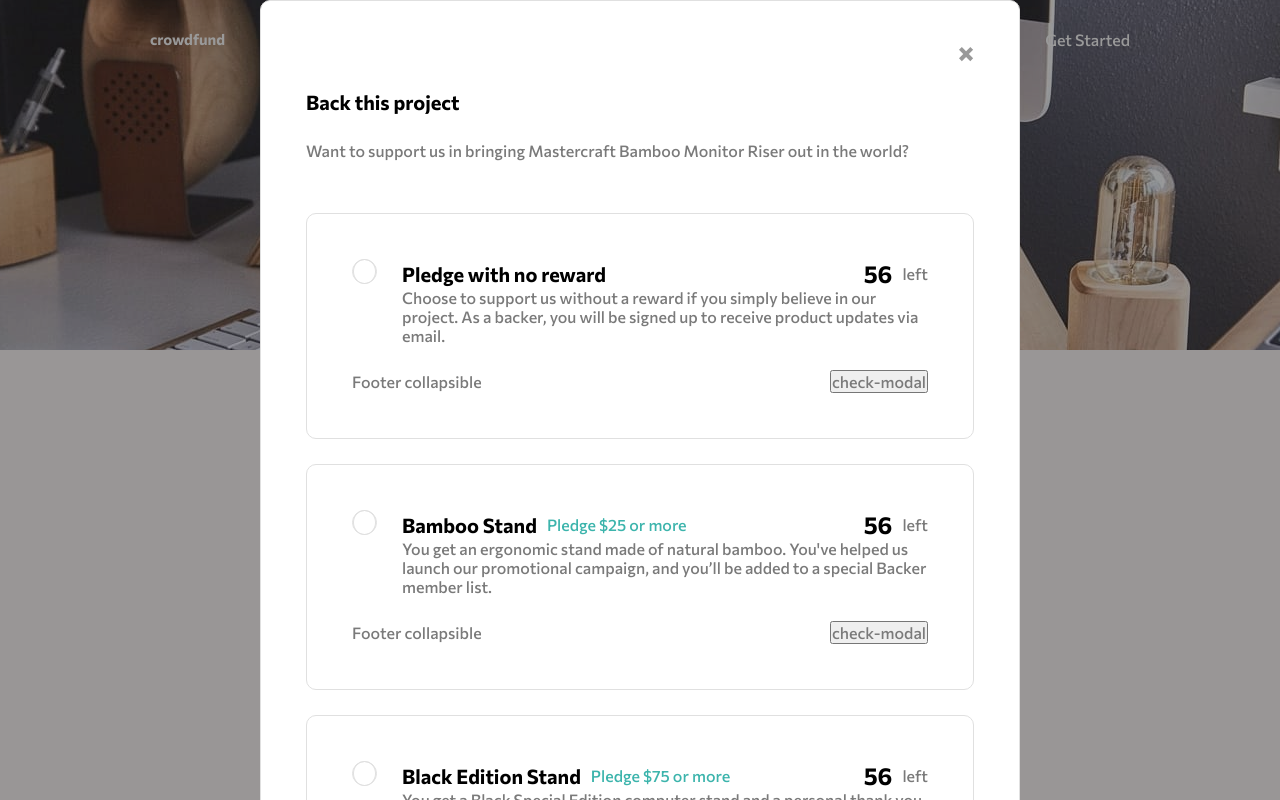
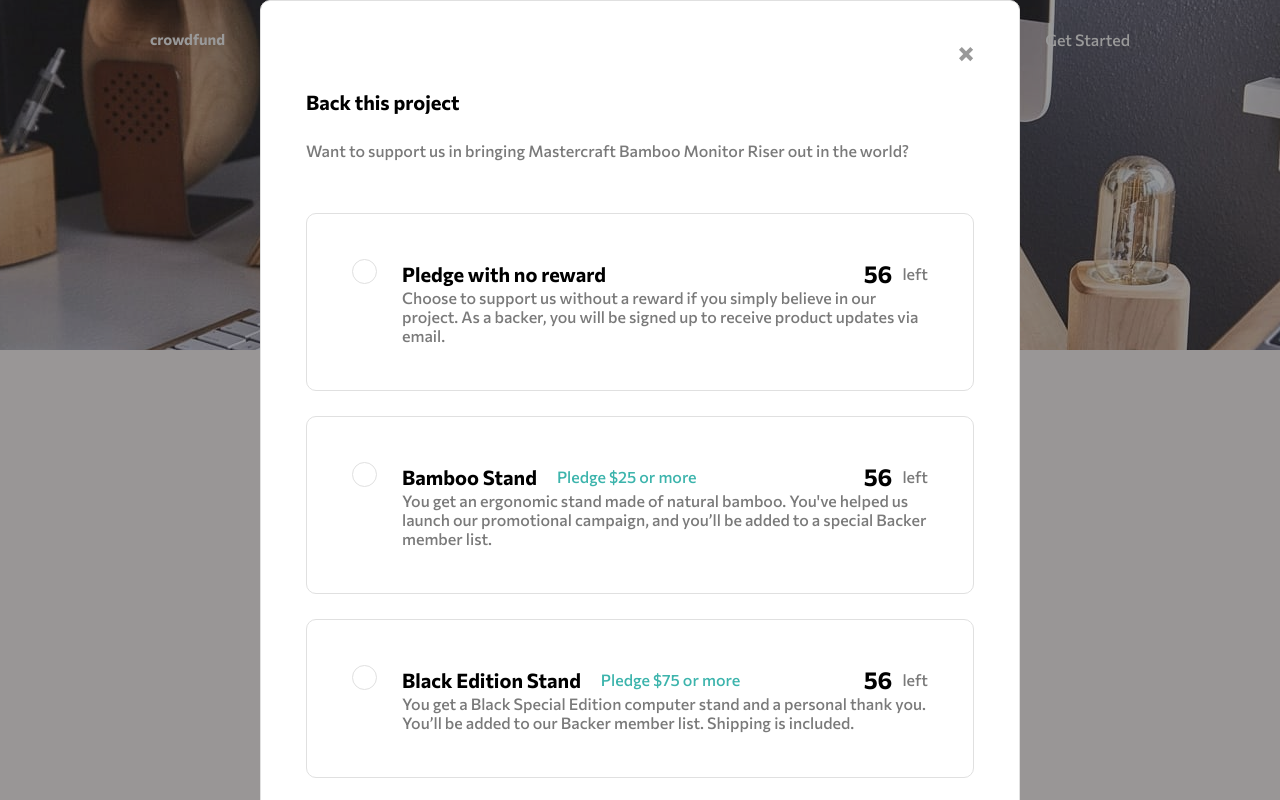
Before and after one commit to leopaul29/frontendmentor-crowdfunding-product-page, a React (Create React App) app: page / in a window 1280 px wide. Both pictures are taken after a click on the element "Back this project". Shown: the top 800 px of the page. Built offline with nearby package versions, Linux system fonts and the light colour scheme.

Commit message:
style: selected modalcard

```diff
--- a/src/components/Modal.js
+++ b/src/components/Modal.js
@@ -1,7 +1,6 @@
 import ModalCard from "./ModalCard";
 import "../styles/Modal.css";
 import { modal, cards } from "./TextData";
-import { useState } from "react";
 
 function Modal(props) {
   const { closeAllModal } = props.fct;
--- a/src/components/ModalCard.js
+++ b/src/components/ModalCard.js
@@ -19,17 +19,15 @@
       onClick={selectModalCard}
       className={
         "modalCard card tile tile-padding " +
-        (isDisabled ? "tile-disabled" : "")
+        (isDisabled ? "tile-disabled" : "") +
+        (isSelected ? "modalCard--selected" : "")
       }
     >
       <div className="modalCard__top">
         <div className="modalCard__left">
           <div className="modalCard__selection">
             <div
-              className={
-                "modalCard__selection " +
-                (isSelected ? "modalCard__selected" : "modalCard__notselected")
-              }
+              className={isSelected ? "modalCard__selection--selected" : ""}
             >
               &nbsp;
             </div>
@@ -55,6 +53,7 @@
           <div className="card__about">{textAbout}</div>
         </div>
       </div>
+      {isSelected ? (
         <div className="modalCard__bottom">
           <div className="card__footer">
             Footer collapsible
@@ -65,6 +64,9 @@
 Continue */}
           </div>
         </div>
+      ) : (
+        ""
+      )}
     </div>
   );
 }
--- a/src/styles/Modal.css
+++ b/src/styles/Modal.css
@@ -7,6 +7,9 @@
   display: flex;
   flex-direction: column;
 }
+.modalCard--selected{
+  border: solid 2px var(--primary);
+}
 .modalCard__top {
   display: flex;
   flex-direction: row;
@@ -15,7 +18,7 @@
 .modalCard__headerLeft {
   display: flex;
   flex-direction: row;
-  gap: 10px;
+  gap: 20px;
   align-items: center;
 }
 .modalCard__selection {
@@ -27,11 +30,17 @@
   border: solid 1px var(--extralightgray);
   border-radius: 50%;
 }
-.modalCard__selected {
+.modalCard__selection--selected {
   background-color: var(--primary);
-  width: 22px;
-  height: 22px;
+  width: 15px;
+  height: 15px;
+  border-radius: 50%;
 }
 .modalCard__title:hover {
   color: var(--primary);
+  cursor: pointer;
 }
+
+.modalCard__selection:hover {
+  border: solid 2px var(--primary);
+}
```
Lines whose indentation alone changed are shown as unchanged.
